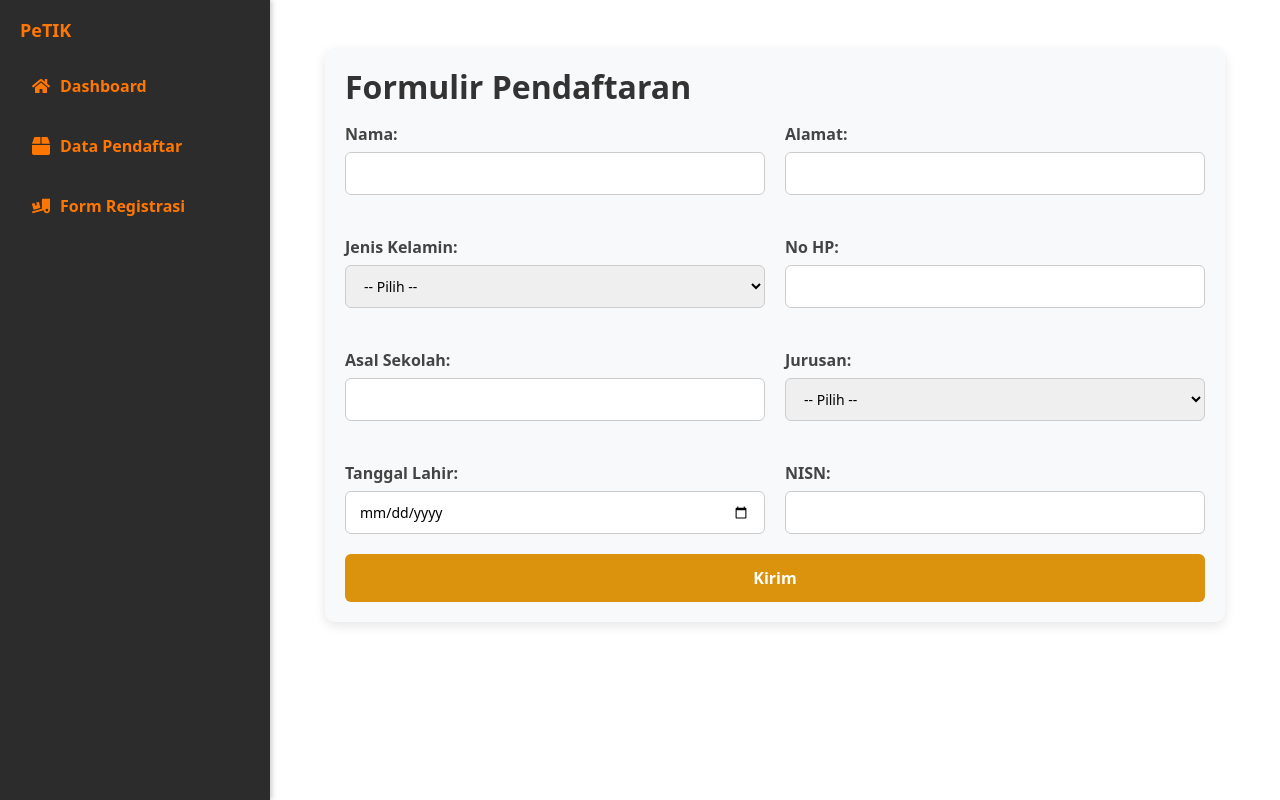
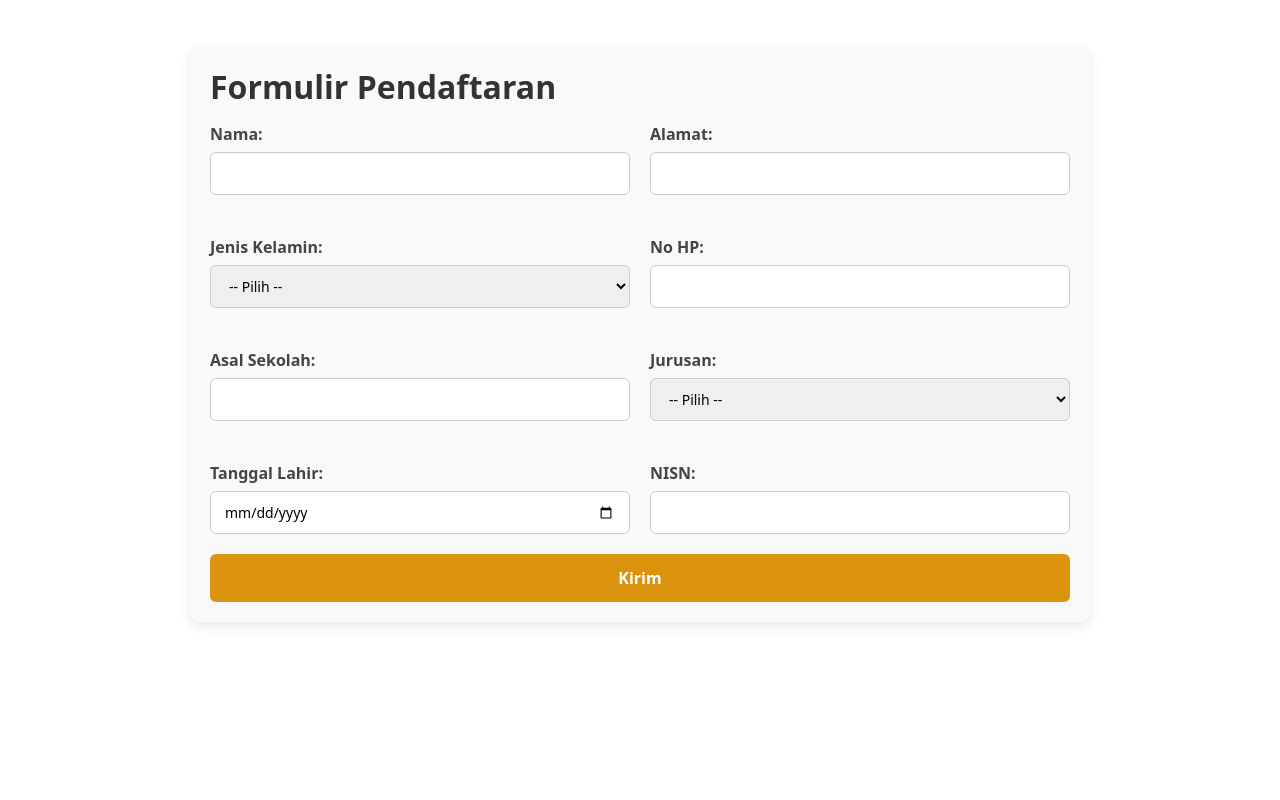
Before and after one commit to fiuzzz/riuhhh, a React (Vite) app: page /form_registrasi_user in a window 1280 px wide. Built offline with nearby package versions, Linux system fonts and the light colour scheme.

Commit message:
benerin register user

```diff
--- a/src/pages/FormRegisterUser.jsx
+++ b/src/pages/FormRegisterUser.jsx
@@ -2,7 +2,6 @@ import React, { useState } from "react";
 import axios from "axios";
 import { useNavigate } from "react-router-dom";
 import "./FormRegristrasi.css";
-import Layout from "./layout/Layout";
 
 const FormRegristrasiUser = () => {
   const navigate = useNavigate();
@@ -77,7 +76,6 @@ const FormRegristrasiUser = () => {
   };
 
   return (
-    <Layout>
     <div className="form-container m-auto mt-5">
       {errorMessage && <p className="error">{errorMessage}</p>}
 
@@ -134,9 +132,7 @@ const FormRegristrasiUser = () => {
               onChange={handleChange}
               required
             />
-              {fieldErrors.no_hp && (
-                <p className="error">{fieldErrors.no_hp}</p>
-              )}
+            {fieldErrors.no_hp && <p className="error">{fieldErrors.no_hp}</p>}
           </div>
 
           <div className="form-group">
@@ -195,7 +191,6 @@ const FormRegristrasiUser = () => {
         </button>
       </form>
     </div>
-    </Layout>
   );
 };
 
```
Lines whose indentation alone changed are shown as unchanged.
